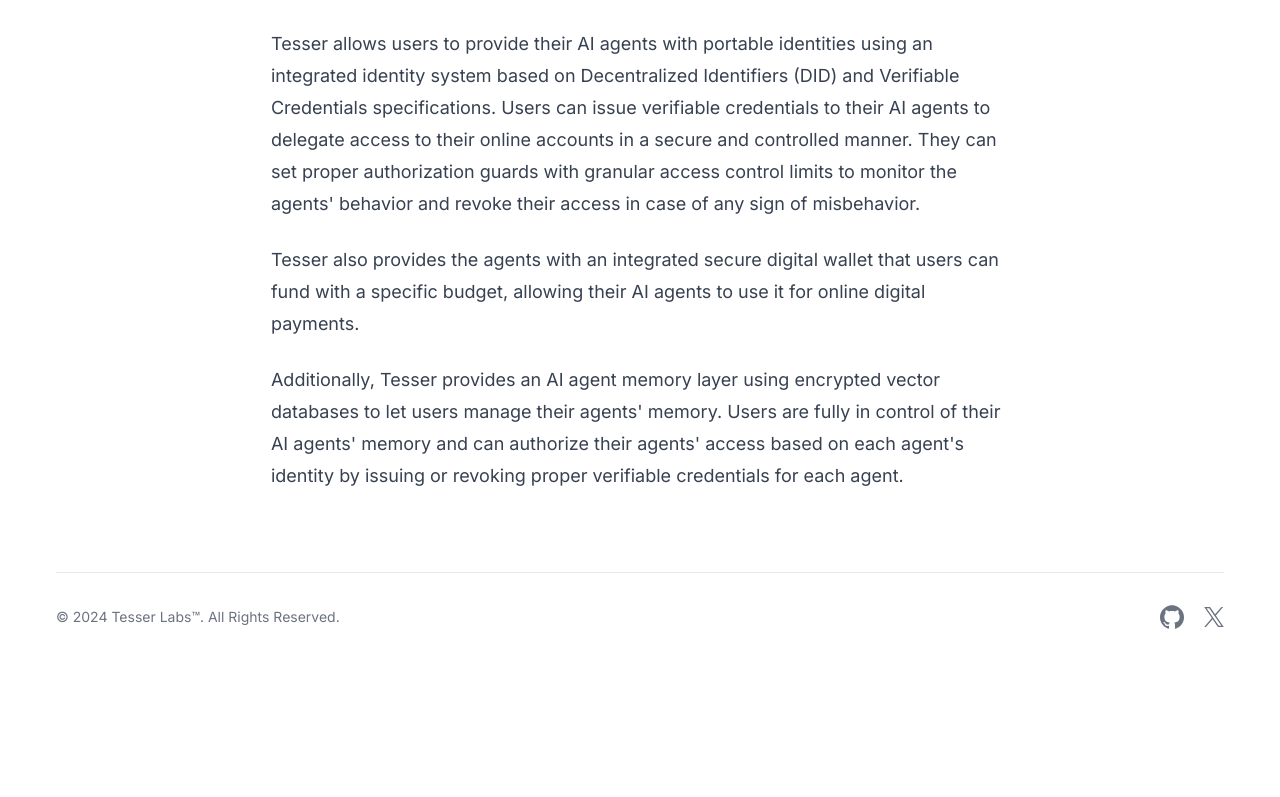
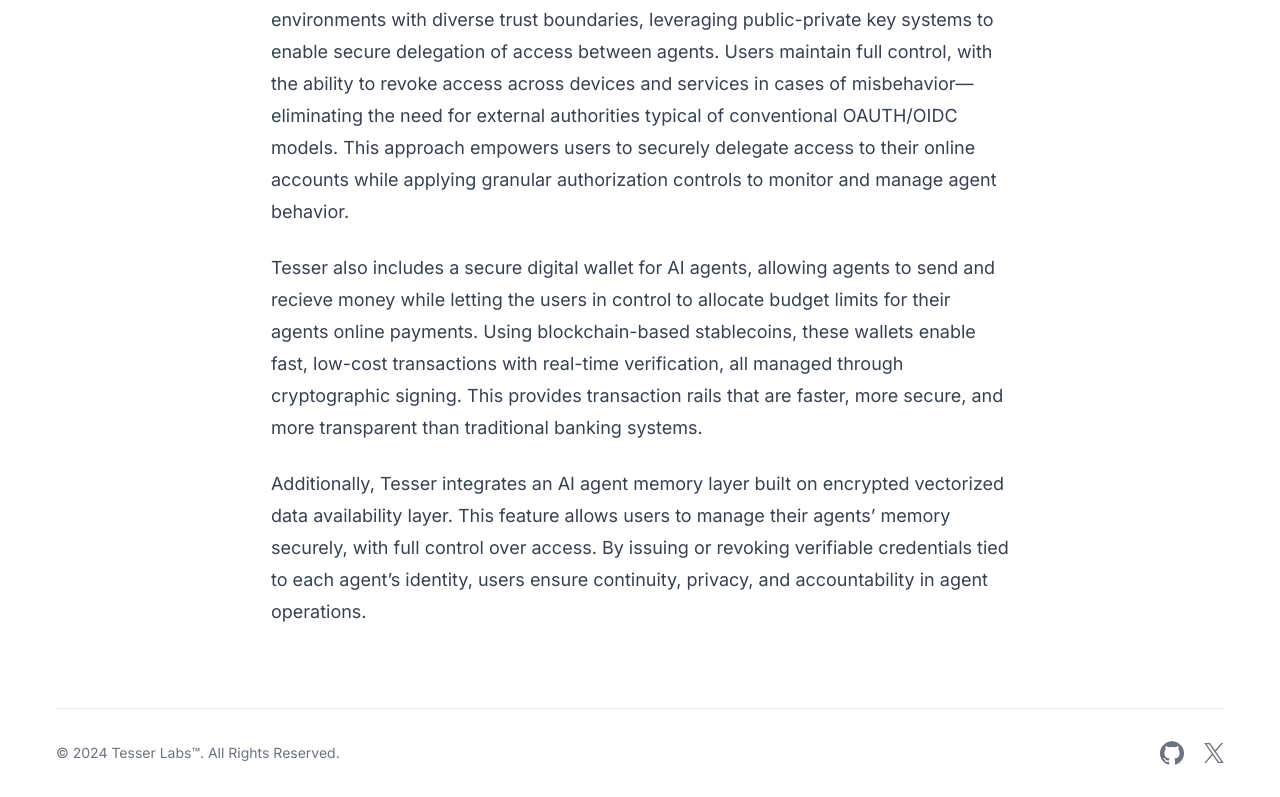
Before and after one commit to hamidra/Tesser-Website, a Next.js app: page /vision in a window 1280 px wide. Shown: the part 3528-4325 px from the top of the page. Before the commit the page ends 4189 px from the top, so only its background shows below. Built offline with nearby package versions, Linux system fonts and the light colour scheme.

Commit message:
edit vision

```diff
--- a/src/app/vision/page.mdx
+++ b/src/app/vision/page.mdx
@@ -48,18 +48,16 @@
 
 A set of emerging technologies has come together which can enable us to offer a robust solution for scalable AI agent economies. These technologies include:
 
-- **Portable, verifiable identities**
+- **Portable, verifiable identities**:
 - **Blockchain, stablecoins, and crypto digital wallets**
 - **Encrypted vectorized data availability layers**
 - **Trusted execution environments for key management and privacy**
 
-Utilizing these technologies, **Tesser** seeks to offer an integrated platform for AI agents to collaborate and perform tasks on behalf of humans.
+Tesser equips users with an identity system based on Decentralized Identifiers (DID) and Verifiable Credentials. These mechanisms are designed for multi-agent environments with diverse trust boundaries, leveraging public-private key systems to enable secure delegation of access between agents. Users maintain full control, with the ability to revoke access across devices and services in cases of misbehavior—eliminating the need for external authorities typical of conventional OAUTH/OIDC models. This approach empowers users to securely delegate access to their online accounts while applying granular authorization controls to monitor and manage agent behavior.
 
-Tesser allows users to provide their AI agents with portable identities using an integrated identity system based on Decentralized Identifiers (DID) and Verifiable Credentials specifications. Users can issue verifiable credentials to their AI agents to delegate access to their online accounts in a secure and controlled manner. They can set proper authorization guards with granular access control limits to monitor the agents' behavior and revoke their access in case of any sign of misbehavior.
+Tesser also includes a secure digital wallet for AI agents, allowing agents to send and recieve money while letting the users in control to allocate budget limits for their agents online payments. Using blockchain-based stablecoins, these wallets enable fast, low-cost transactions with real-time verification, all managed through cryptographic signing. This provides transaction rails that are faster, more secure, and more transparent than traditional banking systems.
 
-Tesser also provides the agents with an integrated secure digital wallet that users can fund with a specific budget, allowing their AI agents to use it for online digital payments.
-
-Additionally, Tesser provides an AI agent memory layer using encrypted vector databases to let users manage their agents' memory. Users are fully in control of their AI agents' memory and can authorize their agents' access based on each agent's identity by issuing or revoking proper verifiable credentials for each agent.
+Additionally, Tesser integrates an AI agent memory layer built on encrypted vectorized data availability layer. This feature allows users to manage their agents’ memory securely, with full control over access. By issuing or revoking verifiable credentials tied to each agent’s identity, users ensure continuity, privacy, and accountability in agent operations.
 
 </article>
 </div>
```
